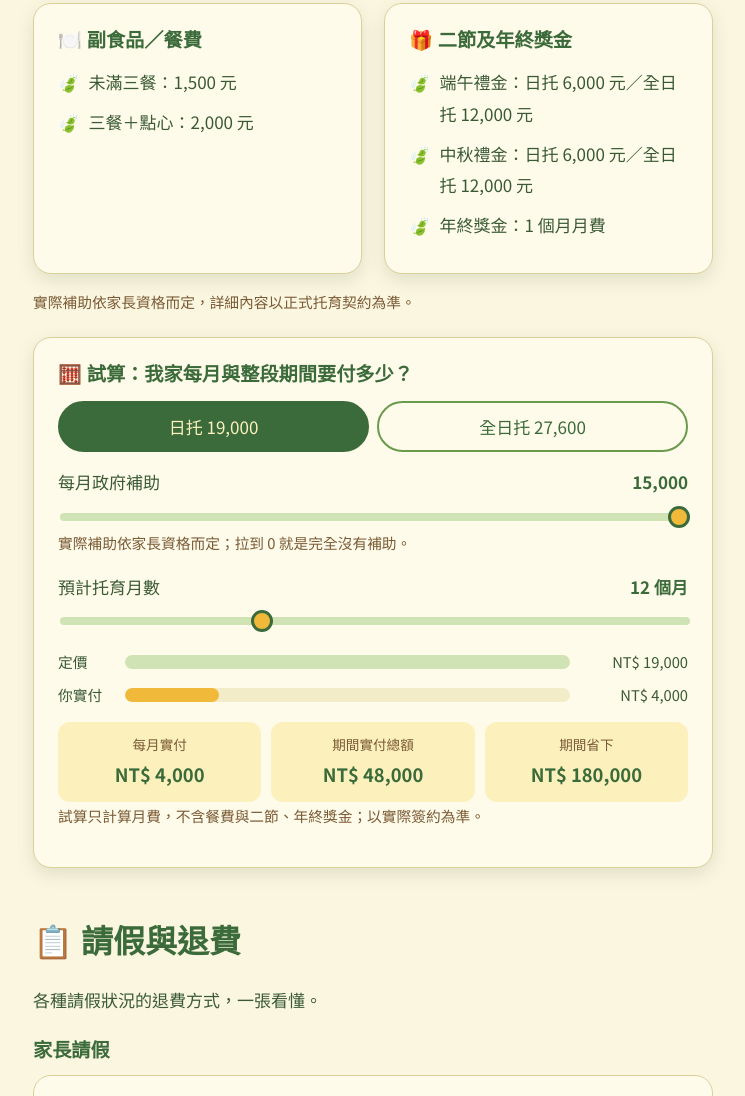
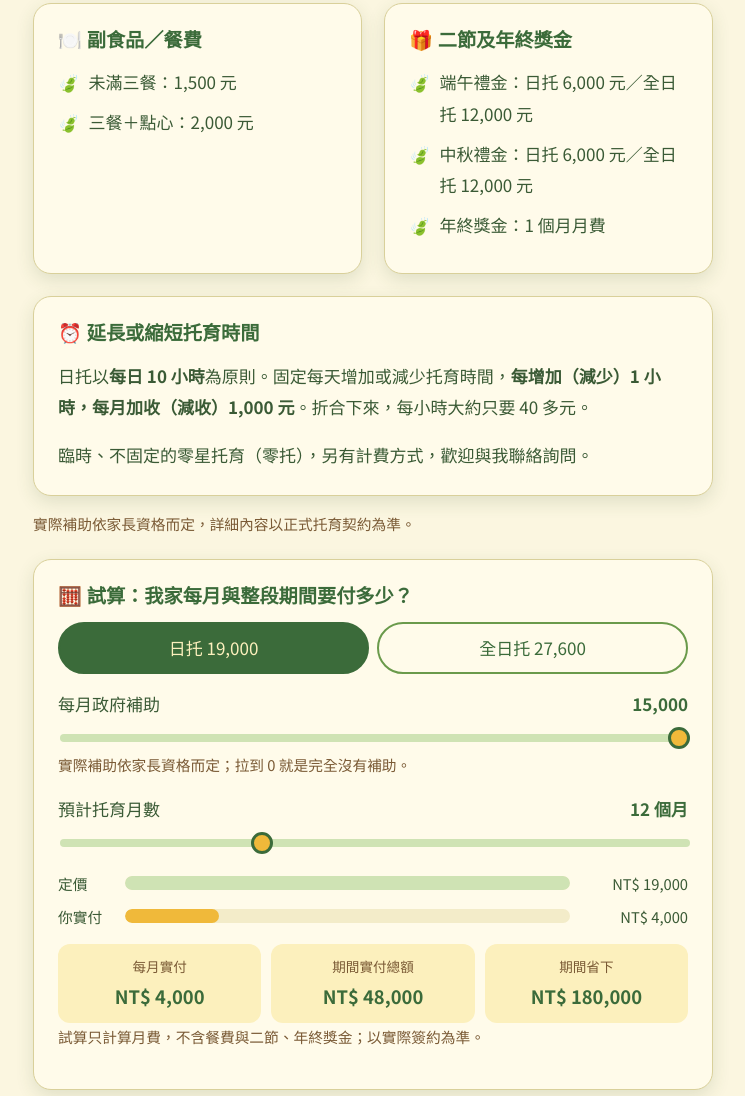
Before and after one commit to Lucy123go/lucy-forest-cabin, a plain HTML site: page care.html in a window 1280 px wide. Shown: the part 2753-3849 px from the top of the page, without its empty margins (267-1012 px from the left). Drawn offline with Linux system fonts and the light colour scheme.

Commit message:
Fees: add extended/shortened care hours rule
Co-Authored-By: Claude Sonnet 5.5 <noreply@anthropic.com>
Claude-Session: https://claude.ai/code/session_01W5HLyi81SNKafH6qQZUofw

```diff
--- a/care.html
+++ b/care.html
@@ -86,6 +86,9 @@
       <div class="card"><h3>🍽️ 副食品／餐費</h3><ul class="leaf-list"><li>未滿三餐：1,500 元</li><li>三餐＋點心：2,000 元</li></ul></div>
       <div class="card"><h3>🎁 二節及年終獎金</h3><ul class="leaf-list"><li>端午禮金：日托 6,000 元／全日托 12,000 元</li><li>中秋禮金：日托 6,000 元／全日托 12,000 元</li><li>年終獎金：1 個月月費</li></ul></div>
     </div>
+    <div class="card" style="margin-top:22px"><h3>⏰ 延長或縮短托育時間</h3>
+      <p>日托以<b>每日 10 小時</b>為原則。固定每天增加或減少托育時間，<b>每增加（減少）1 小時，每月加收（減收）1,000 元</b>。折合下來，每小時大約只要 40 多元。</p>
+      <p style="margin-bottom:0">臨時、不固定的零星托育（零托），另有計費方式，歡迎與我聯絡詢問。</p></div>
     <p class="sub-cats" style="margin-top:14px">實際補助依家長資格而定，詳細內容以正式托育契約為準。</p>
     <div class="calc card" id="calc">
       <h3>🧮 試算：我家每月與整段期間要付多少？</h3>
```
